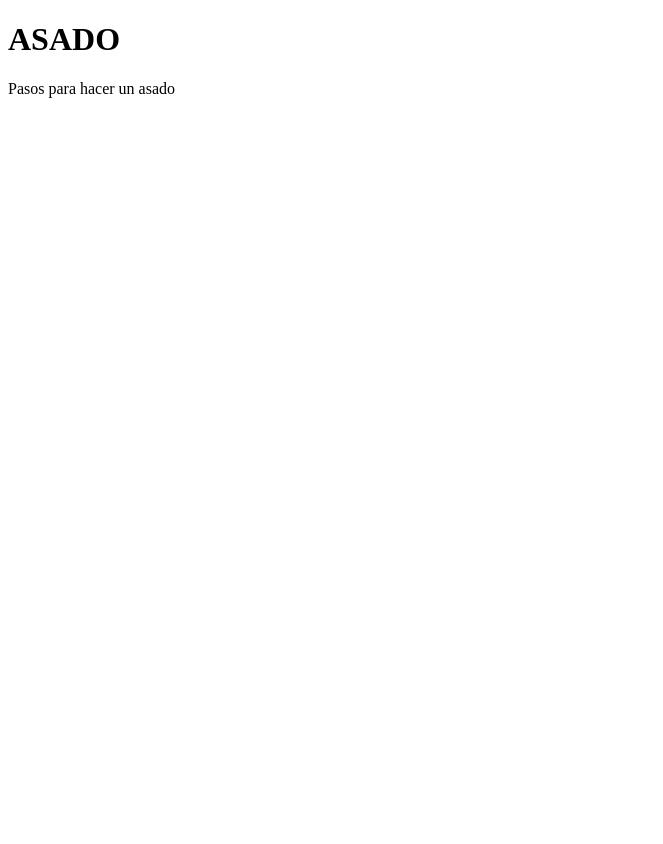
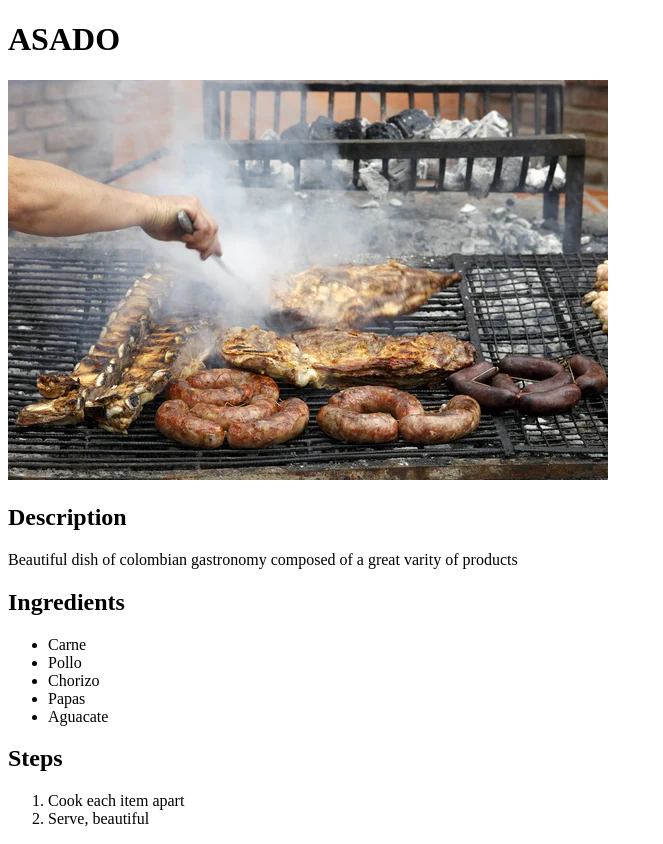
Before and after one commit to moralessaiz/odin-recipes, a plain HTML site: page recipes/asado.html in a window 1280 px wide. Shown: the whole page, without its empty margins (0-663 px from the left). Before the commit the page ends 800 px from the top, so only its background shows below. Drawn offline with Linux system fonts and the light colour scheme.

Commit message:
Modification at the dishes ajiaco.html and asado.html to the correct ingredients

```diff
--- a/recipes/asado.html
+++ b/recipes/asado.html
@@ -6,6 +6,21 @@
 </head>
 <body>
     <h1>ASADO</h1>
-    <p>Pasos para hacer un asado</p>
+    <img src="images/asado.jpg">
+    <h2>Description</h2>
+    <p>Beautiful dish of colombian gastronomy composed of a great varity of products</p>
+    <h2>Ingredients</h2>
+    <ul>
+        <li>Carne</li>
+        <li>Pollo</li>
+        <li>Chorizo</li>
+        <li>Papas</li>
+        <li>Aguacate</li>
+    </ul>
+    <h2>Steps</h2>
+    <ol>
+        <li>Cook each item apart</li>
+        <li>Serve, beautiful</li>
+    </ol>
 </body>
 </html>
```
Also changed, not shown: recipes/ajiaco.html (+16 -2 lines), recipes/images/ajiaco.jpg (added), recipes/images/asado.jpg (added).
